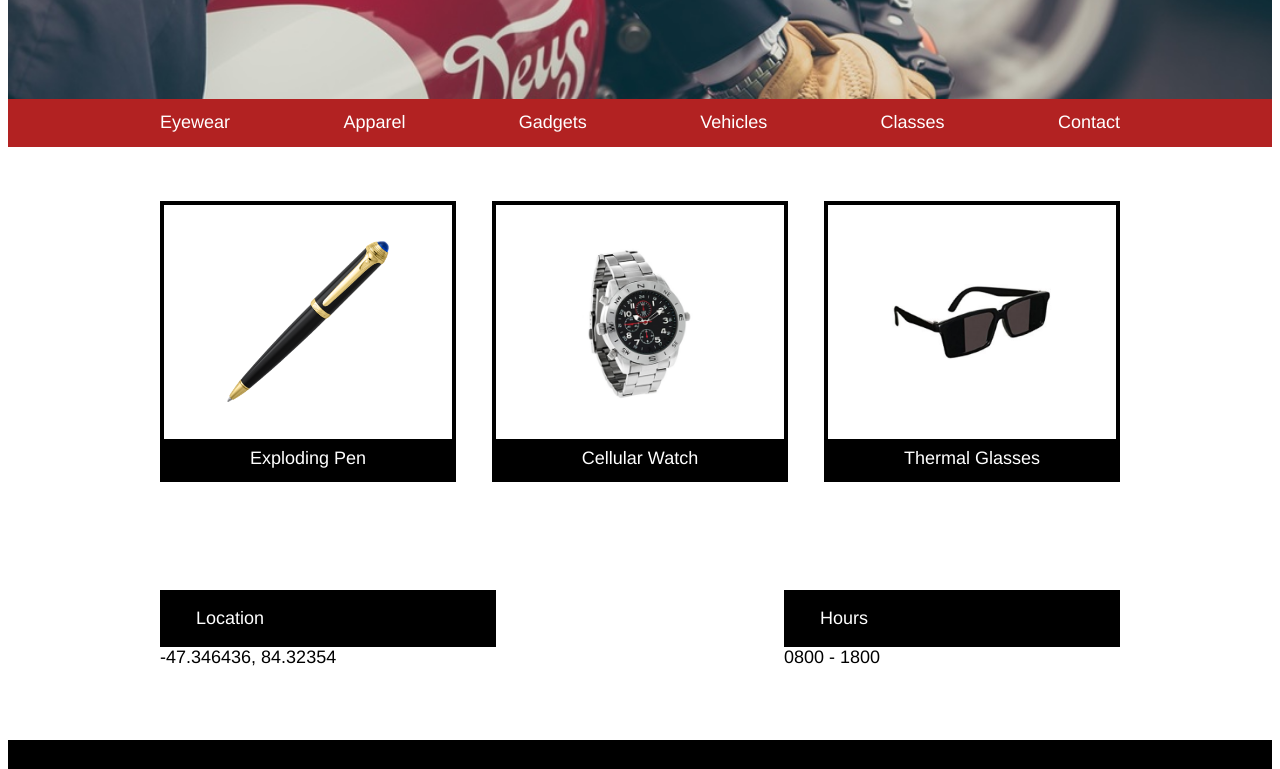
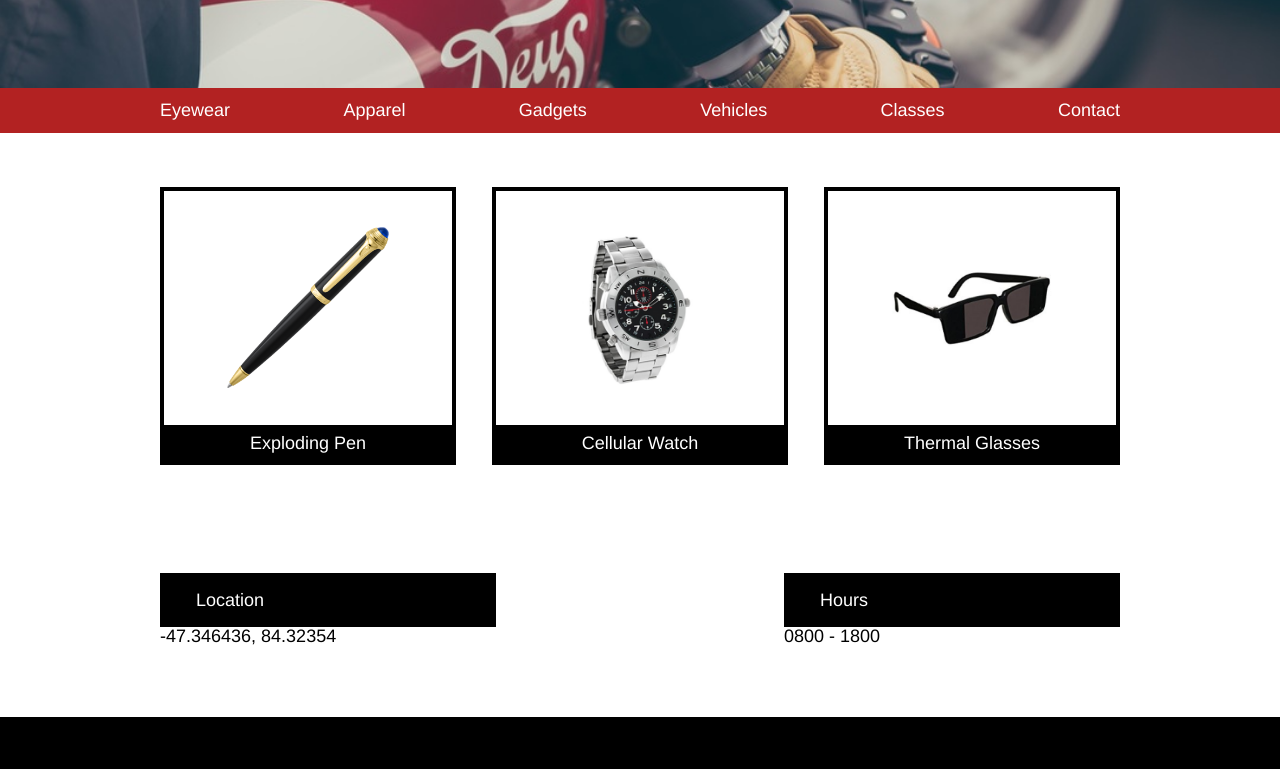
Before and after one commit to cohn17/SecretAgentSupply, a plain HTML site: page index.html in a window 1280 px wide. Shown: the part 404-1173 px from the top of the page. Drawn offline with Linux system fonts and the light colour scheme.

Commit message:
Corrected typo.

```diff
--- a/index.html
+++ b/index.html
@@ -5,7 +5,7 @@
   <meta charset="UTF-8">
   <title>Secret Agent Supply Inc.</title>
   <meta content="Codeacademy project for Unit 5">
-  <link href="resources/css.reset.css" rel="stylesheet" type="text/css">
+  <link href="resources/css/reset.css" rel="stylesheet" type="text/css">
   <link href="resources/css/style.css" rel="stylesheet" type="text/css">
 </head>
 
```
